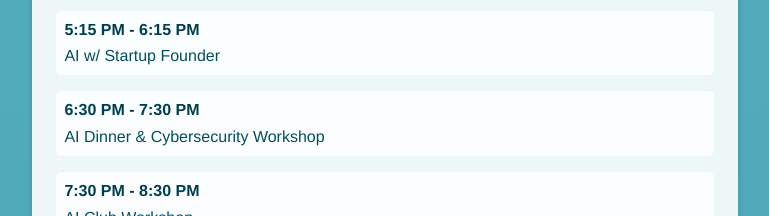
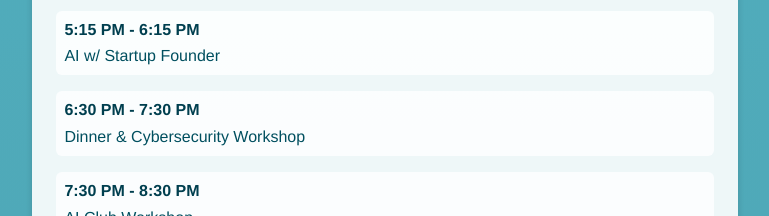
Before and after one commit to bryanmax9/beachhacks2025, a Next.js app: page / in a window 1280 px wide. Shown: the part 1940-2156 px from the top of the page, without its empty margins (255-1024 px from the left). Built offline with nearby package versions, Linux system fonts and the light colour scheme; no server answers; a web font is replaced by a local one.

Commit message:
fixed grammar

```diff
--- a/src/app/(landing)/_components/schedule.tsx
+++ b/src/app/(landing)/_components/schedule.tsx
@@ -20,7 +20,7 @@ const scheduleData = [
       { time: "5:15 PM - 6:15 PM", description: "AI w/ Startup Founder" },
       {
         time: "6:30 PM - 7:30 PM",
-        description: "AI Dinner & Cybersecurity Workshop",
+        description: "Dinner & Cybersecurity Workshop",
       },
       { time: "7:30 PM - 8:30 PM", description: "AI Club Workshop" },
       { time: "9:00 PM - 10:00 PM", description: "VR Club Workshop" },
```
